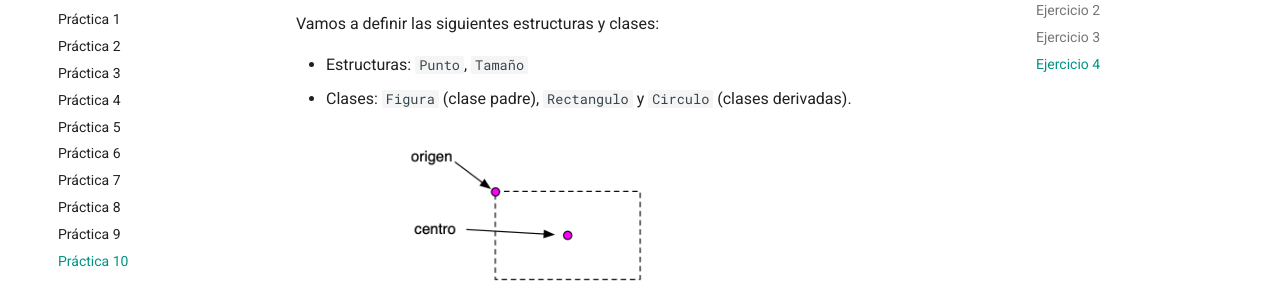
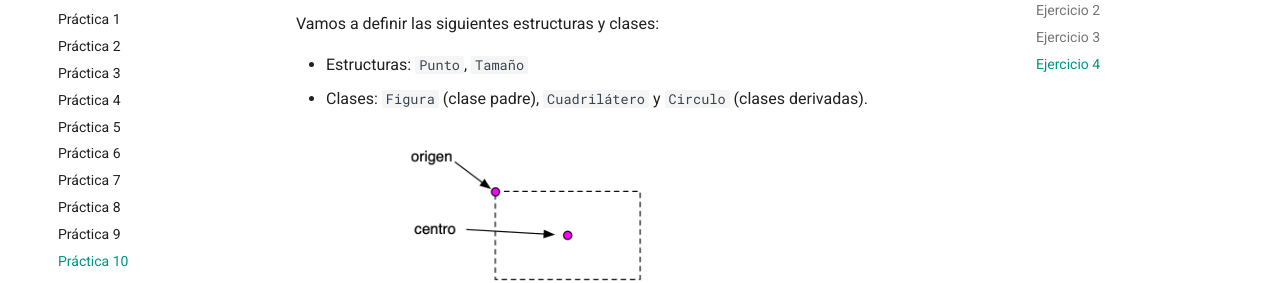
Before and after one commit to domingogallardo/apuntes-lpp, an MkDocs documentation site: the page built from docs/practicas/practica10/practica10.md, in a window 1280 px wide and 900 px high, scrolled down 3138 px. Shown: the part 170-453 px from the top of the window. Built offline with MkDocs 1.6.1 and Material for MkDocs 9.7.7, drawn with Linux system fonts in a browser that asks for light colours.

Commit message:
Corrección

```diff
--- a/docs/practicas/practica10/practica10.md
+++ b/docs/practicas/practica10/practica10.md
@@ -171,7 +171,7 @@ se definirán con números decimales (`Double`).
 Vamos a definir las siguientes estructuras y clases:
 
 - Estructuras: `Punto`, `Tamaño`
-- Clases: `Figura` (clase padre), `Rectangulo` y `Circulo` (clases
+- Clases: `Figura` (clase padre), `Cuadrilátero` y `Circulo` (clases
 derivadas).
 
 <img src="imagenes/figuras.png" width="500px"/>
```
